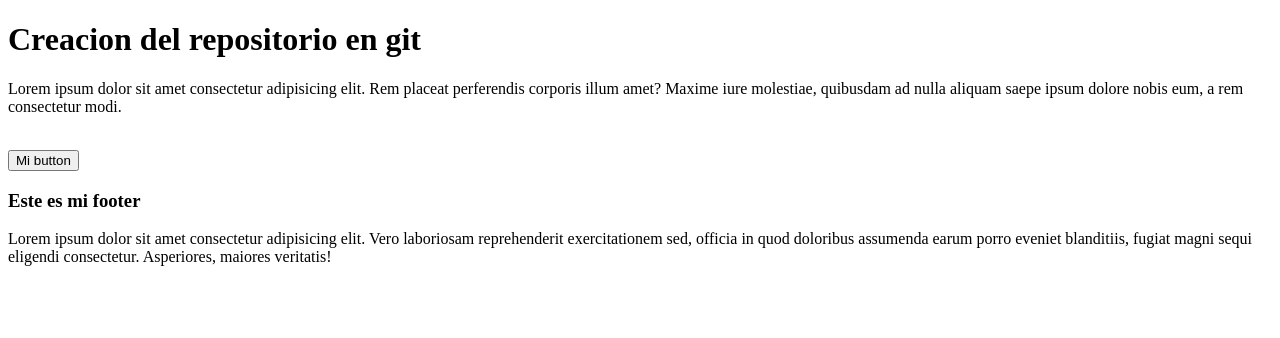
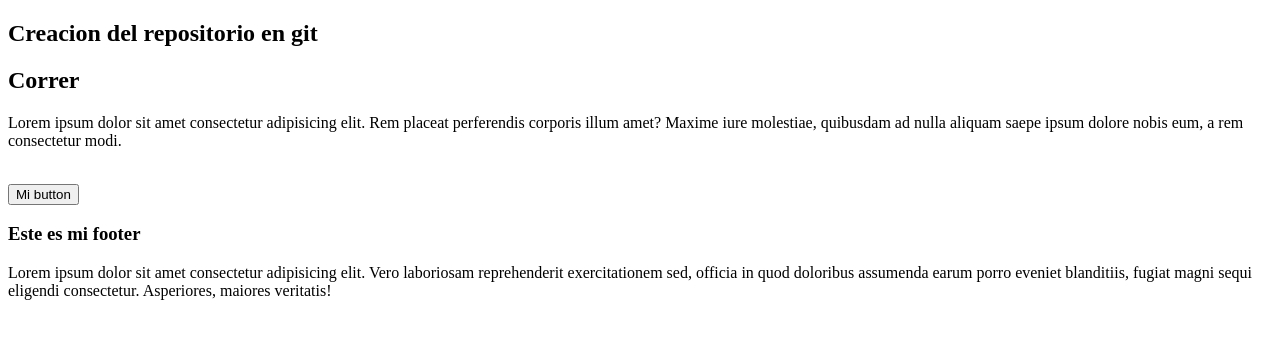
Before and after one commit to Tickets-Manta/EduSue-Proyecto-Prueba-Git, a plain HTML site: page index.html in a window 1280 px wide. Drawn offline with Linux system fonts and the light colour scheme.

Commit message:
Error corregido

```diff
--- a/index.html
+++ b/index.html
@@ -7,7 +7,10 @@
 </head>
 <body>
     <header>
-        <h1>Creacion del repositorio en git</h1>
+        <nav>
+            <h1>Creacion del repositorio en git</h1>
+            <h1>Correr</h1>
+        </nav>
     </header>
     <main>
         <p>Lorem ipsum dolor sit amet consectetur adipisicing elit. Rem placeat perferendis corporis illum amet? Maxime iure molestiae, quibusdam ad nulla aliquam saepe ipsum dolore nobis eum, a rem consectetur modi.</p>
```
